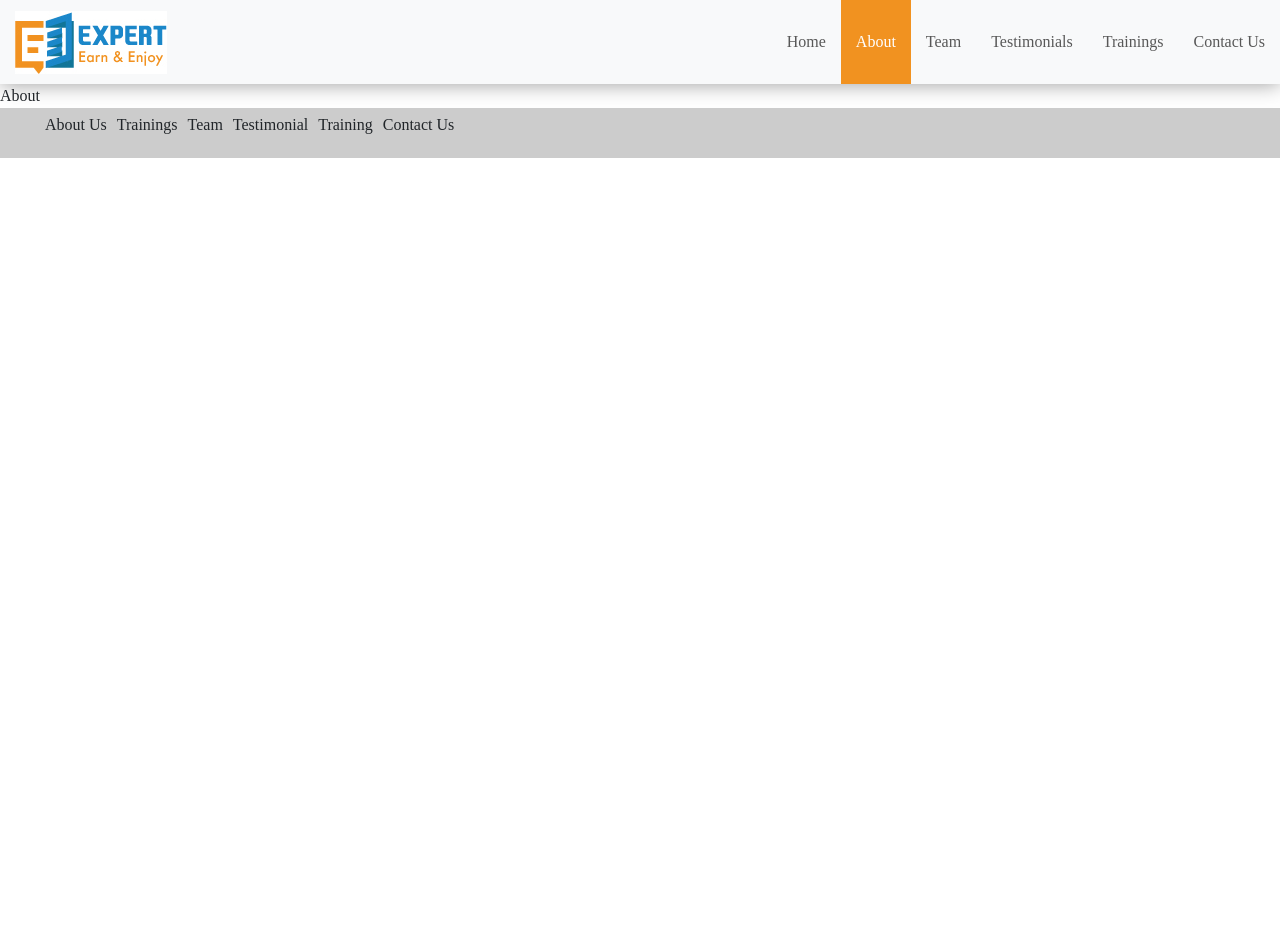
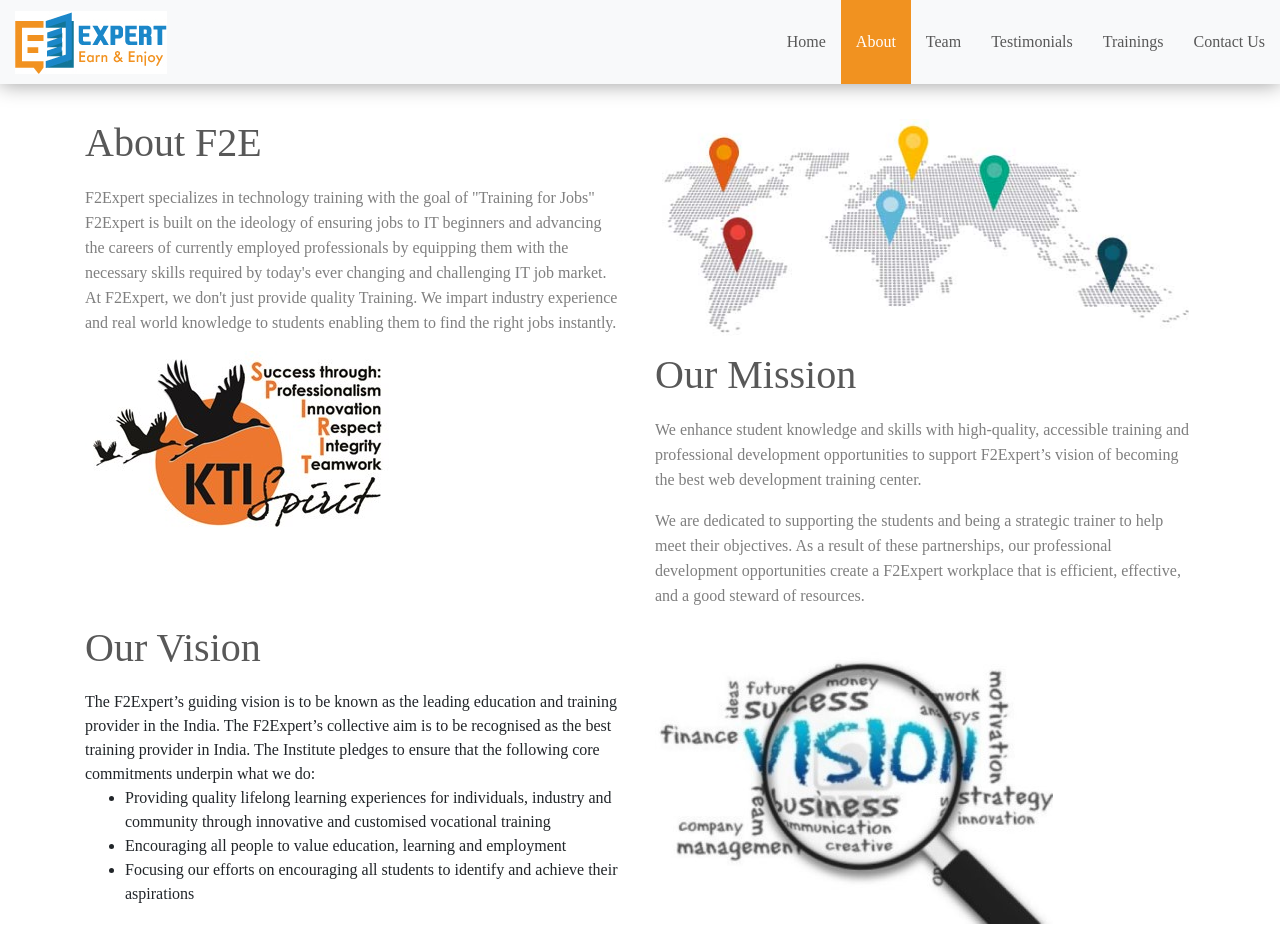
Before and after one commit to ramchander05465/f2expert, a React (Create React App) app: page /about in a window 1280 px wide. Shown: the top 952 px of the page. Before the commit the page ends 800 px from the top, so only its background shows below. Built offline with nearby package versions, Linux system fonts and the light colour scheme.

Commit message:
fixed the application warning

```diff
--- a/src/app-router.js
+++ b/src/app-router.js
@@ -1,5 +1,5 @@
 import React from 'react'
-import {BrowserRouter, Switch, Route, Redirect} from 'react-router-dom'
+import {Switch, Route, Redirect} from 'react-router-dom'
 
 import Home from './containers/home/home'
 import About from './containers/about/about'
@@ -17,6 +17,7 @@
       <Route path="/trainings" component={Trainings} />
       <Route path="/testimonials" component={Testimonials} />
       <Route path="/contact" component={Contact} />
+      <Redirect from='/*' to='/' />
     </Switch>
 )
 
--- a/src/components/header/header.js
+++ b/src/components/header/header.js
@@ -16,7 +16,7 @@
   return(
     <header className="header-top">
       <Navbar color="light" light expand="md">
-          <NavbarBrand><img src={logo} /></NavbarBrand>
+          <NavbarBrand><img src={logo} alt='Welcome to F2Expert' /></NavbarBrand>
           <NavbarToggler onClick={props.toggleNavbar} />
           <Collapse isOpen={props.collapsed} navbar>
             <Nav className="ml-auto" navbar>
--- a/src/components/testimonials/testimonial.js
+++ b/src/components/testimonials/testimonial.js
@@ -9,7 +9,7 @@
           <div className="arrowDown">{item.desc} </div>
           </div>
           <div className="testimonials__userDetail">
-            <img  src={require(`../../images/${item.userPic}`)} />
+            <img  src={require(`../../images/${item.userPic}`)} alt='F2expert' />
               <h1 >{item.userName}</h1>
               <p >{item.designation}</p>
           </div>
--- a/src/components/trainings/training.js
+++ b/src/components/trainings/training.js
@@ -6,7 +6,7 @@
       return (
         <div className="col-md-3 trainingWrapper" key={index}>
           <section className="text-center">
-            <i ><img  src={require(`../../images/${item.icon}`)} /></i>
+            <i ><img  src={require(`../../images/${item.icon}`)} alt={`Ready to learn ${item.training}`}  /></i>
             <h2 >{item.training}</h2>
             <p >{item.decs}</p>
             <a  href="#">Read More</a>
--- a/src/containers/about/about.js
+++ b/src/containers/about/about.js
@@ -3,9 +3,53 @@
 export default class About extends Component {
   render() {
     return (
-      <div>
-        About
+      <section className="pd__TB35">
+  <div className="container">
+    <div className="row">
+      <div className="col-md-6">
+        <h1  >About  F2E</h1>
+        <p  >F2Expert  specializes in technology training with the goal of "Training for Jobs" F2Expert is
+          built on the ideology of ensuring jobs to IT beginners and advancing the careers of
+          currently employed professionals by equipping them with the necessary skills required
+          by today's ever changing and challenging IT job market.
+          At F2Expert, we don't just provide quality Training. We impart industry experience and
+          real world knowledge to students enabling them to find the right jobs instantly. </p>
       </div>
+      <div className="col-md-6"> <img src={require('../../images/home__Map.jpg')} width="100%" alt='Map' /> </div>
+    </div>
+    <div className="row">
+        <div className="col-md-6"><img src={require('../../images/f2expert-mission.jpg')} alt='F2expert Mission' /></div>
+        <div className="col-md-6">
+          <h1  >Our Mission</h1>
+          <p  >We enhance student knowledge and skills with high-quality,
+accessible training and professional development opportunities to support F2Expert’s
+vision of becoming the best web development training center.</p>
+          <p  >We are dedicated to supporting the students and being a
+            strategic trainer to help  meet their objectives.
+            As a result of these partnerships, our professional development opportunities
+            create a F2Expert workplace that is efficient, effective, and a good steward of resources.
+          </p>
+        </div>
+    </div>
+    <div className="row">
+      <div className="col-md-6">
+        <h1  >Our Vision</h1>
+        The F2Expert’s guiding vision is to be known as the leading education and training provider in the India.
+        The F2Expert’s collective aim is to be recognised as the best training provider in India.
+        The Institute pledges to ensure that the following core commitments underpin what we do:
+
+        <ul  >
+          <li>Providing quality lifelong learning experiences for individuals, industry and community
+            through innovative and customised vocational training</li>
+          <li>Encouraging all people to value education, learning and employment</li>
+          <li>Focusing our efforts on encouraging all students to identify and achieve their aspirations</li>
+        </ul>
+
+        </div>
+      <div className="col-md-6"><img src={require('../../images/f2expert-vision.jpg')} alt='F2expert Vision' /></div>
+    </div>
+  </div>
+</section>
     )
   }
 }
--- a/src/containers/home/home.js
+++ b/src/containers/home/home.js
@@ -84,14 +84,14 @@
                 At F2Expert, we don't just provide quality Training. We impart industry experience and
                 real world knowledge to students enabling them to find the right jobs instantly. </p>
             </div>
-            <div className="col-md-6"> <img src={Map} width="100%" /> </div>
+            <div className="col-md-6"> <img src={Map} width="100%" alt='Map' /> </div>
           </div>
         </div>
       </section>
       <section className="greyStrip">
         <div className="container">
           <div className="row">
-            <div className="col-md-6"><img src={Team} width="100%" /></div>
+            <div className="col-md-6"><img src={Team} width="100%" alt='Team' /></div>
             <div className="col-md-6">
               <h1>Team</h1>
               <p>Our trainers are professionals with many years of commercial IT experience.
@@ -123,7 +123,7 @@
       <div className="container">
         <div className="row">
             <div className="col-sm-6">
-                <img src={contactMap} width="100%" />
+                <img src={contactMap} width="100%" alt='Contact Us' />
               </div>
               <div className="col-sm-6">
                 <h1>Contact US</h1>
--- a/src/containers/team/team.js
+++ b/src/containers/team/team.js
@@ -1,11 +1,28 @@
 import React, { Component } from 'react'
-import {withRouter} from 'react-router-dom'
 
 class Team extends Component {
   render() {
     return (
-      <div>
-        Team
+      <div className="col-md-8">
+        <h1>Team!</h1>
+        <p>Our trainers are professionals with many years of commercial IT experience.
+           We have well qualified trainers with over 10 years of work experience holding many
+           technical certifications and awards recognition.</p>
+
+          <p>
+            The quality and also usefulness connected with any kind of exercise program depends upon
+             the actual web development Trainers.  F2Expert's trainers are professionals, that are
+             experienced and have real-world connection with the approval advancement. The actual
+              interactive session carried out throughout the Course assists student for you to clear
+              the style and also find out more rapidly.
+            </p>
+            <p>
+              Having rich practical knowledge with technologies asking, providing alternatives
+               for sophisticated and also varied difficulties for you to business, all our own software
+                trainers are knowledgeable and also conversant regarding the newest scientific progress
+                 within their field of expertise, that eventually enables them to share technologies beyond
+                 study course articles and also guide the actual students with entire understanding of purposes.
+              </p>
       </div>
     )
   }
```
